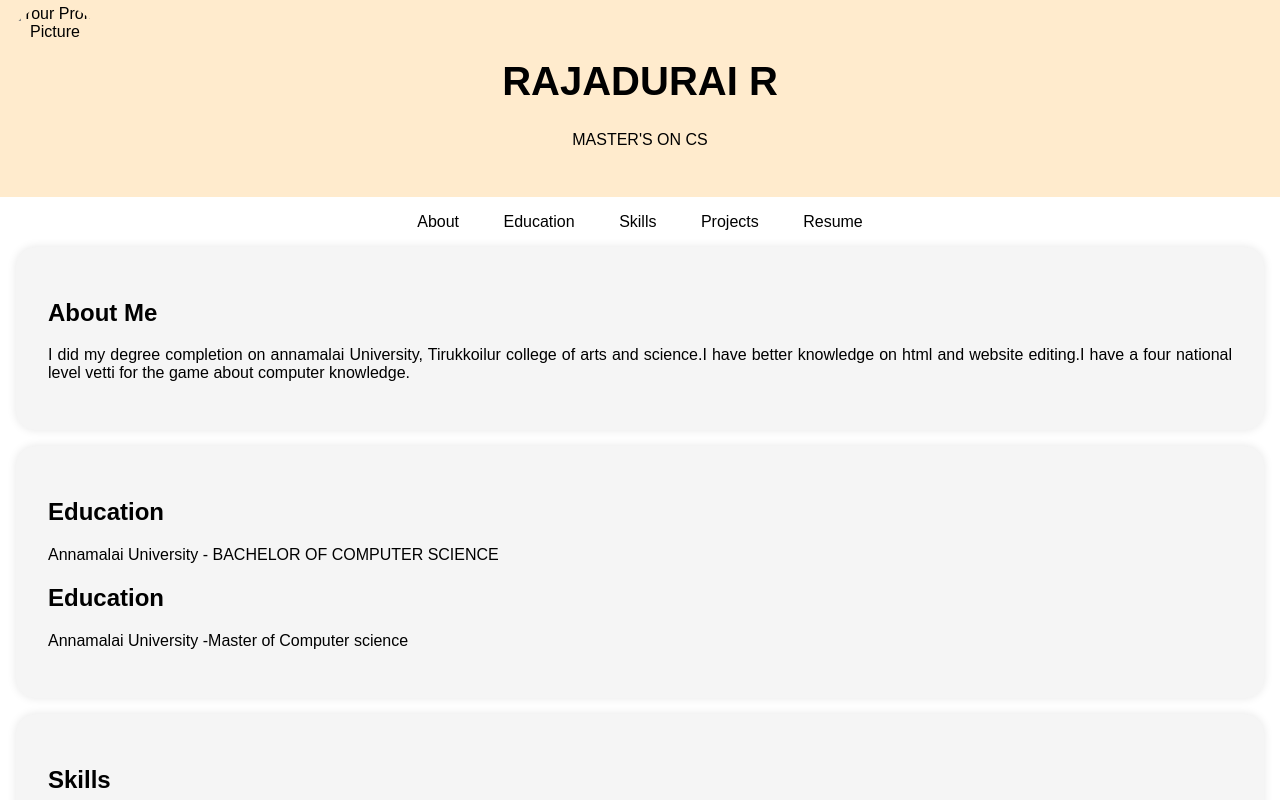
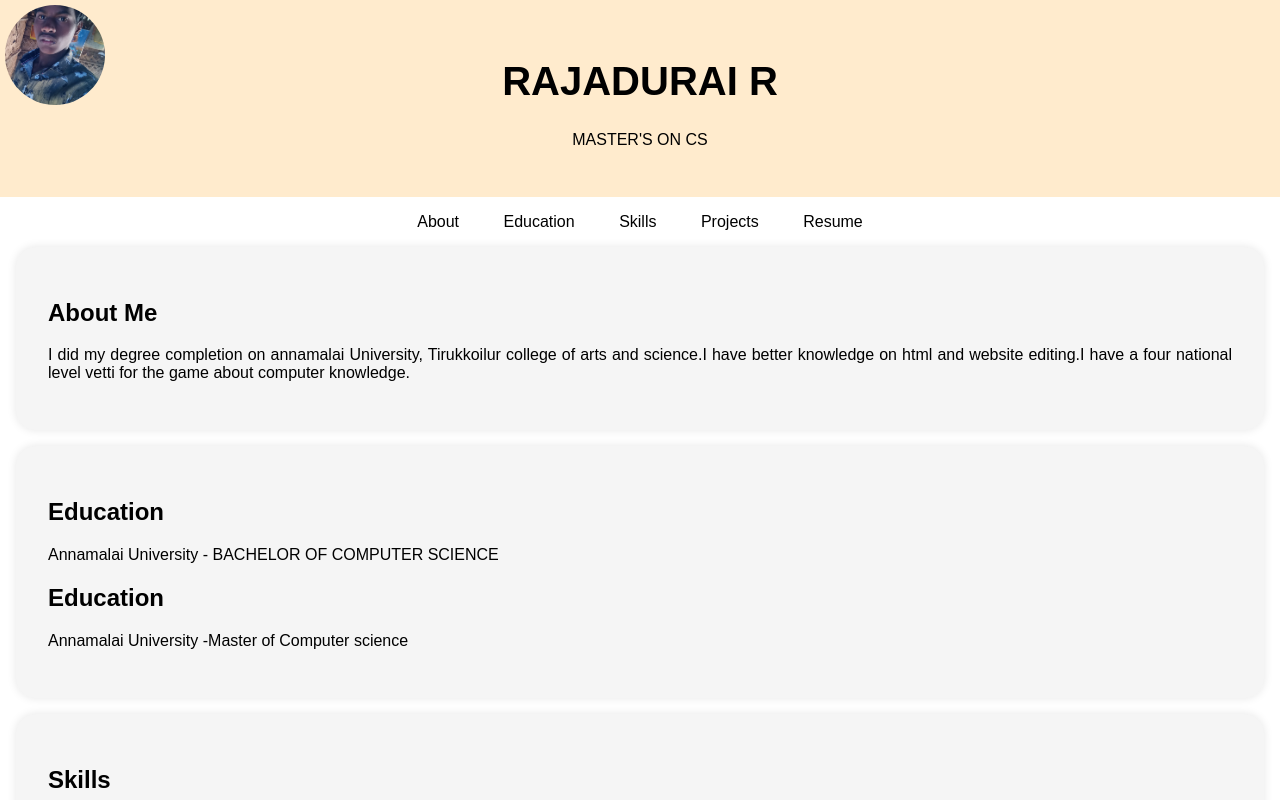
Before and after one commit to Rajadurai200/Raja, a plain HTML site: page index.html in a window 1280 px wide. Shown: the top 800 px of the page. Drawn offline with Linux system fonts and the light colour scheme.

Commit message:
Update index.html

```diff
--- a/index.html
+++ b/index.html
@@ -95,7 +95,7 @@
     <header>
         <div class="header-content">
             <!-- Add your profile picture here -->
-            <img src="/IMG_20231020_212854_038.jpeg" alt="Your Profile Picture" class="profile-picture">
+            <img src="IMG_20200723_165508_114.jpg" alt="Your Profile Picture" class="profile-picture">
             <h1>RAJADURAI R</h1>
             <p>MASTER'S ON CS</p>
         </div>
```
